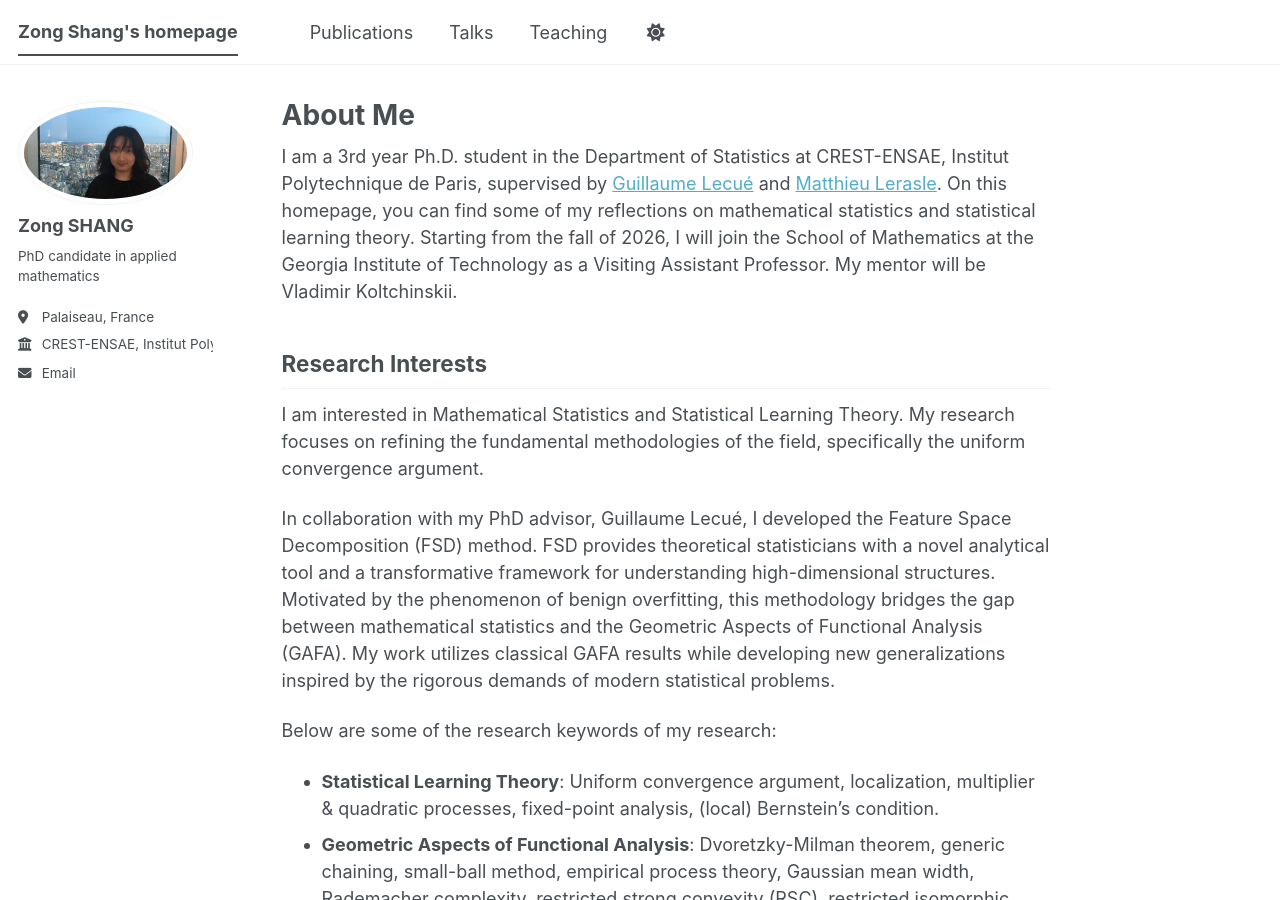
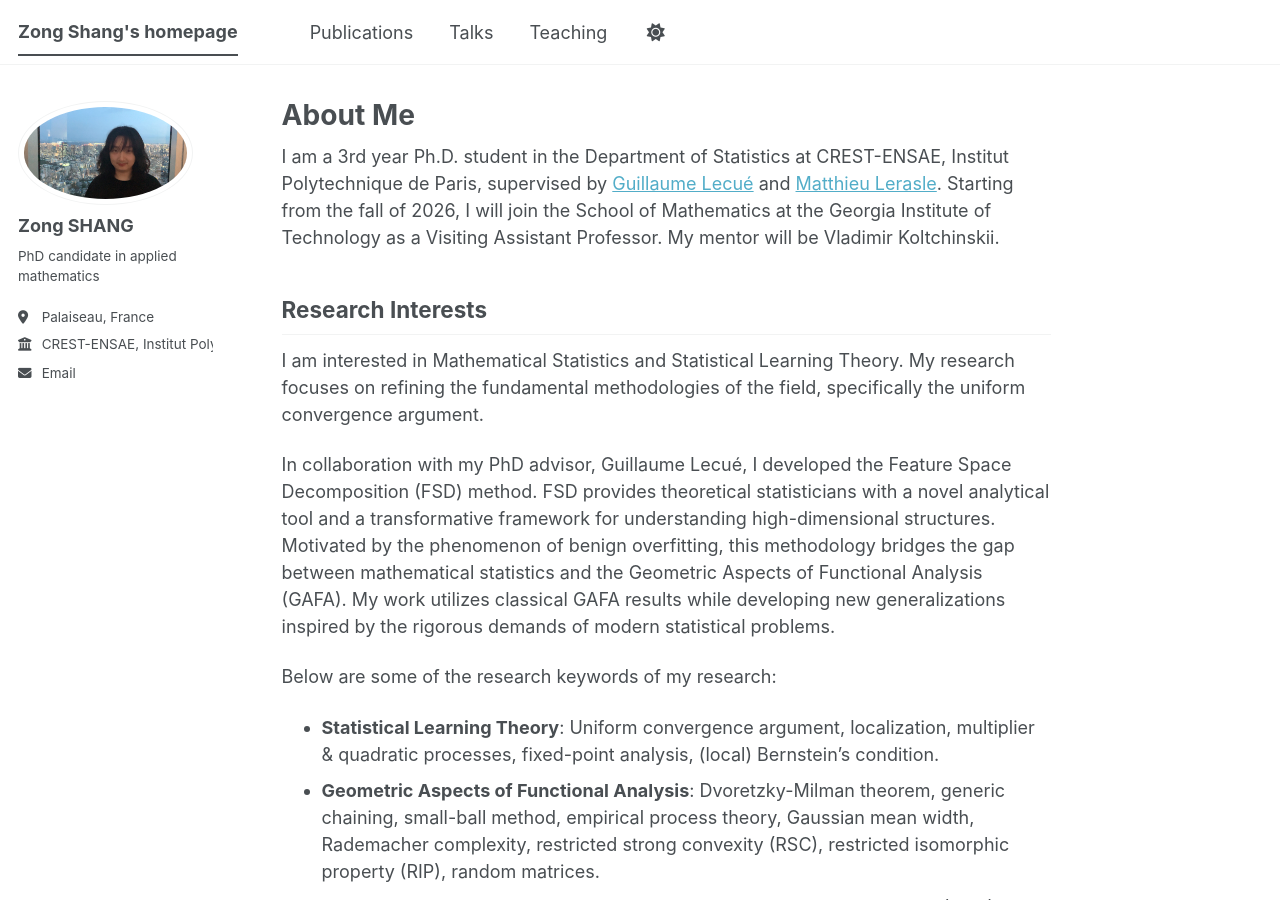
Before and after one commit to zong-shang/zong-shang.github.io, a Jekyll site: the page built from _pages/about.md, in a window 1280 px wide and 900 px high. Built offline with Jekyll 4.4.1, drawn with Linux system fonts in a browser that asks for light colours; a script bundle is joined from its source files by our own code; library files that are not in the unit come from our copies.

Commit message:
Update about page to remove personal reflections
Removed a sentence about reflections on mathematical statistics.

```diff
--- a/_pages/about.md
+++ b/_pages/about.md
@@ -8,7 +8,7 @@
 classes: homepage-bg
 ---
 
-I am a 3rd year Ph.D. student in the Department of Statistics at CREST-ENSAE, Institut Polytechnique de Paris, supervised by <a href="https://guillaume-lecue.faculty.essec.edu/">Guillaume Lecué</a> and <a href="https://lerasle.perso.math.cnrs.fr/">Matthieu Lerasle</a>. On this homepage, you can find some of my reflections on mathematical statistics and statistical learning theory.  Starting from the fall of 2026, I will join the School of Mathematics at the Georgia Institute of Technology as a Visiting Assistant Professor. My mentor will be Vladimir Koltchinskii.
+I am a 3rd year Ph.D. student in the Department of Statistics at CREST-ENSAE, Institut Polytechnique de Paris, supervised by <a href="https://guillaume-lecue.faculty.essec.edu/">Guillaume Lecué</a> and <a href="https://lerasle.perso.math.cnrs.fr/">Matthieu Lerasle</a>.  Starting from the fall of 2026, I will join the School of Mathematics at the Georgia Institute of Technology as a Visiting Assistant Professor. My mentor will be Vladimir Koltchinskii.
 
 ## Research Interests
 
```
